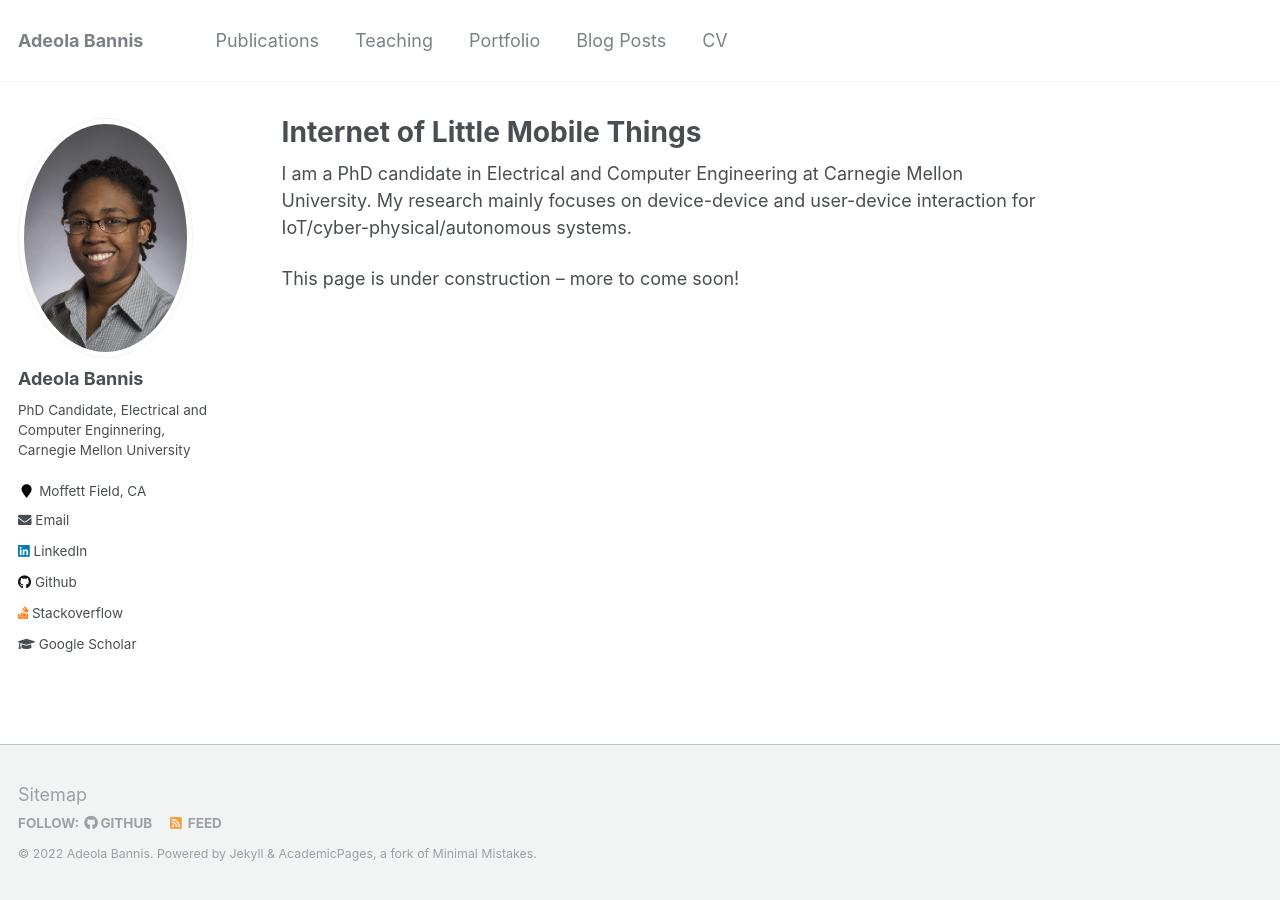
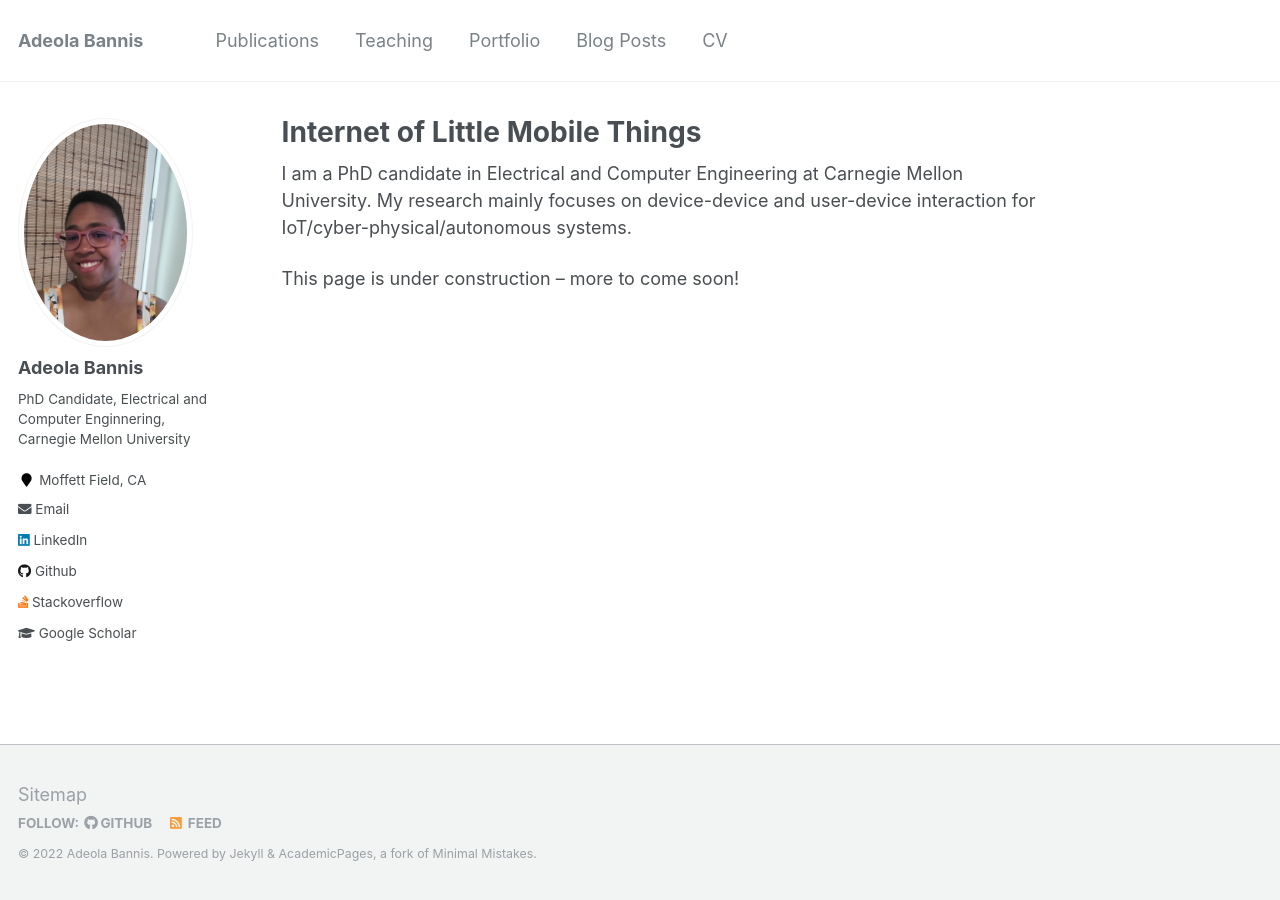
Before and after one commit to thecodemaiden/thecodemaiden.github.io, a Jekyll site: the page built from _pages/about.md, in a window 1280 px wide. Built offline with Jekyll 4.4.1, drawn with Linux system fonts in a browser that asks for light colours.

Commit message:
Updating profile pic

```diff
--- a/_config.yml
+++ b/_config.yml
@@ -81,7 +81,7 @@ analytics:
 # Site Author
 author:
   name             : "Adeola Bannis"
-  avatar           : "amb_2016.jpg"
+  avatar           : "amb_2021.jpg"
   bio              : "PhD Candidate, Electrical and Computer Enginnering, Carnegie Mellon University"
   location         : "Moffett Field, CA"
   employer         :
```
